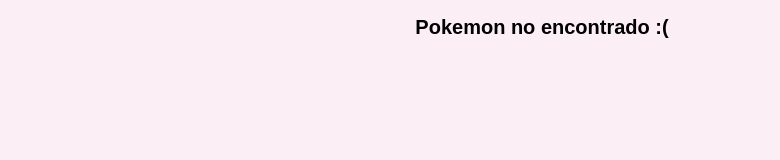
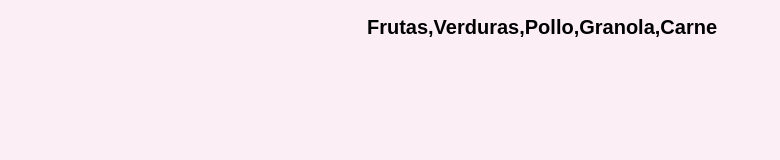
Before and after one commit to Christiano0407/single_page, a website: page src/html/fetch.html in a window 1280 px wide. Shown: the full height of the page, 98-878 px from the left. Drawn offline with Linux system fonts and the light colour scheme; no server answers; a web font is replaced by a local one.

Commit message:
finish_promise

```diff
--- a/src/js/fetchApp.js
+++ b/src/js/fetchApp.js
@@ -22,7 +22,7 @@
 //
 
 /* PROMESAS */
-const compras = [];
+/* const compras = [];
 const shopping = new Promise((resolve, reject) => {
     console.log(`Ejerce tú compra en el mercado; vayamos por secciones`);
 
@@ -35,6 +35,7 @@
         setTimeout(() => {
             compras.push(`Carne`)
             console.log(`Ya tengo la Carne.`)
+            reject(`No! Yo no quiero carne.`)
             setTimeout(() => {
                 compras.push(`Pollo`)
                 console.log(`Ya escogí el pollo.`)
@@ -55,8 +56,49 @@
 })
 .catch((message) => {
     renderMessage(message)
+}) */
+
+//otra Promesa:
+function buy (thingToBuy, time= 2000) {
+    return new Promise((resolve, reject) => {
+      setTimeout(() => {
+          renderMessage(`${thingToBuy}`)
+          resolve(`${thingToBuy}`)
+      }, time)
+    })
+}
+//otra:
+const cart = []
+console.time()
+Promise.all([
+    buy(`Frutas`,3000),
+    buy(`Verduras`,1000),
+    buy(`Pollo`,4000),
+    buy(`Granola`,2000),
+    buy(`Carne`,5000),
+])
+.then((cart) => {
+    console.timeEnd()
+    renderMessage(cart.toString())
 })
 
+//otra:
+/* function shopping(){
+    const cart = []
+    return buy(`Fruta`)
+    .then((thing) => {cart.push(thing); return buy(`Verduras`)})
+    .then((thing) => {cart.push(thing); return buy(`Pollo`)})
+    .then((thing) => {cart.push(thing); return buy(`Granola`)})
+    .then((thing) => {cart.push(thing); return cart })
+}
+shopping()
+.then((cart) => {
+   renderMessage(cart.toString())
+}) */
+/* buy(`frutas`)
+.then((thing) => {
+    renderMessage(thing)
+}) */
 
 
 
```
Also changed, not shown: src/css/fetchCss.css (+12 -0 lines), src/html/fetch.html (indentation only).
